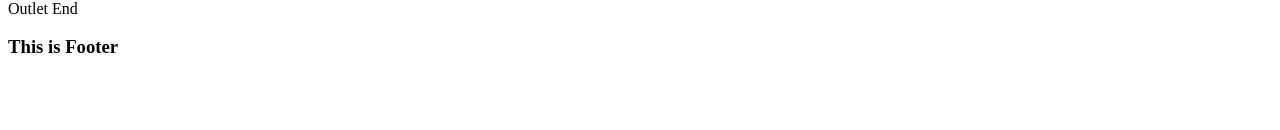
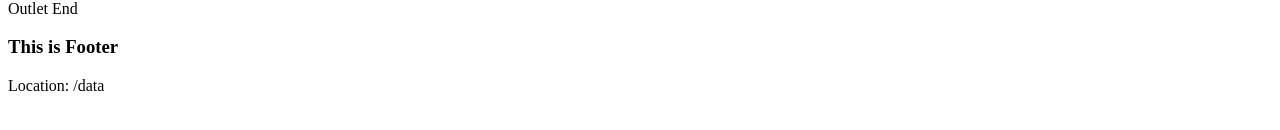
Before and after one commit to RivanFadlani/belajar-react, a React (Vite) app in the folder belajar-react-router/: page /data in a window 1280 px wide. Shown: the part 328-458 px from the top of the page. Built offline with nearby package versions, Linux system fonts and the light colour scheme.

Commit message:
study(ch.2): Use-Location

```diff
--- a/belajar-react-router/src/pages/DataLayout.tsx
+++ b/belajar-react-router/src/pages/DataLayout.tsx
@@ -1,6 +1,11 @@
-import { Link, NavLink, Outlet } from "react-router";
+import { NavLink, Outlet, useLocation } from "react-router";
 
 const DataLayout = () => {
+  {
+    /* Use Location */
+  }
+  const location = useLocation();
+
   return (
     <>
       <div>
@@ -45,6 +50,11 @@ const DataLayout = () => {
         <hr />
         <p>Outlet End</p>
         <h3>This is Footer</h3>
+        <p>
+          Location: {location.pathname}
+          {location.search}
+          {location.hash}
+        </p>
       </div>
     </>
   );
```
